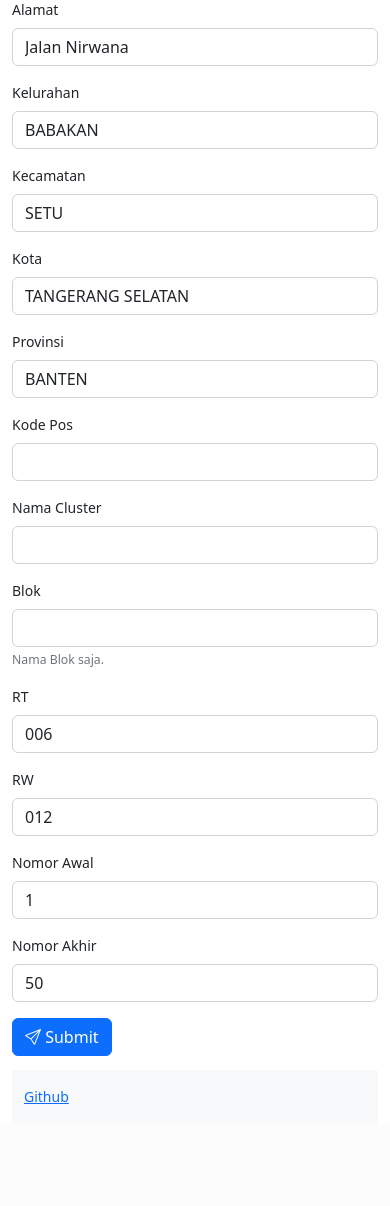
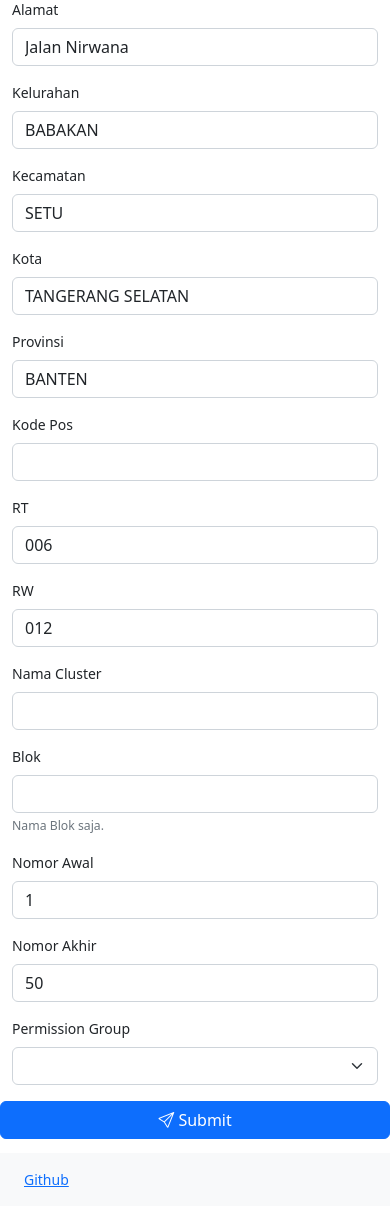
Before and after one commit to robertusnegoro/datawarga, a Django app: page /warga/form-kompleks in a window 390 px wide. Shown: the part 157-1363 px from the top of the page. Before the commit the page ends 1261 px from the top, so only its background shows below. Run offline with Django 4.2, Linux system fonts and the light colour scheme; the visitor is signed in with stand-in values (Sample User, id 1); data that the repository does not hold is empty; parts of the project's set-up code (start-up, migrations or seed data) failed here and were passed over; some libraries are stand-ins or nearby versions.

Commit message:
Bunch update :
- upgrade to django 5.0
- group permission feature
- fix search page
- report warga by age group

```diff
--- a/datawarga/kependudukan/kompleks.py
+++ b/datawarga/kependudukan/kompleks.py
@@ -1,9 +1,9 @@
 from .forms import WargaForm, GenerateKompleksForm
-from .models import Warga, Kompleks
+from .models import Warga, Kompleks, WargaPermissionGroup, UserPermission
 from .utility import helper_finance_year_list
 from datetime import datetime
 from django.conf import settings
-from django.contrib.auth.decorators import login_required
+from django.contrib.auth.decorators import login_required, user_passes_test
 from django.core import serializers
 from django.db.models import Q, Count
 from django.http import HttpResponse, Http404, JsonResponse
@@ -21,9 +21,9 @@ import json
 
 logger = logging.getLogger(__name__)
 
-
-@login_required
+@user_passes_test(lambda u: u.is_superuser)
 def kompleks_form(request):
+    permission_group_data = WargaPermissionGroup.objects.all()
     context = {
         "rt": settings.RUKUNTANGGA,
         "rw": settings.RUKUNWARGA,
@@ -32,7 +32,9 @@ def kompleks_form(request):
         "kelurahan": settings.KELURAHAN,
         "kota": settings.KOTA,
         "provinsi": settings.PROVINSI,
+        "permission_group": permission_group_data
     }
+
     return render(request=request, template_name="form_kompleks.html", context=context)
 
 
@@ -54,6 +56,7 @@ def generate_kompleks(request):
             kota = str(request.POST["kota"])
             provinsi = str(request.POST["provinsi"])
             kode_pos = str(request.POST["kode_pos"])
+            permission_group = int(request.POST["permission_group"])
 
             total_num = finish_num - start_num
 
@@ -81,6 +84,7 @@ def generate_kompleks(request):
                     kota=kota,
                     provinsi=provinsi,
                     kode_pos=kode_pos,
+                    permission_group=WargaPermissionGroup.objects.get(pk=permission_group),
                 )
                 logger.info("%s, %s, %s is saved to db" % (cluster, blok, counter))
                 counter += 1
@@ -116,6 +120,13 @@ class KompleksListView(ListView):
 
     def get_queryset(self):
         queryset = super().get_queryset()
+
+        current_permission_group = UserPermission.objects.get(user=self.request.user)
+        logger.info(current_permission_group.permission_group)
+
+        if str(current_permission_group.permission_group).lower() != 'all':
+            queryset = queryset.filter(permission_group=current_permission_group.permission_group.id)
+
         if "search" in self.request.GET:
             search_keyword = str(self.request.GET["search"])
 
@@ -207,7 +218,7 @@ def detail_kompleks(request, idkompleks):
 
 @login_required
 def warga_rumah(request, idkompleks):
-    data_warga = Warga.objects.filter(kompleks=idkompleks)
+    data_warga = Warga.objects.filter(kompleks=idkompleks).filter(~Q(status_tinggal="PINDAH"))
     total_warga = len(data_warga)
     data = serializers.serialize("json", data_warga)
     response = {"data": json.loads(data), "total": total_warga}
--- a/datawarga/kependudukan/templates/base.html
+++ b/datawarga/kependudukan/templates/base.html
@@ -42,16 +42,25 @@
                             </a>
                         </h6>
                         <ul class="nav flex-column">
+                            {% if request.user.is_superuser %}
                             <li class="nav-item">
                                 <a class="nav-link" href="{% url 'kependudukan:kompleksForm' %}">
                                     <span class="align-text-bottom"></span>
                                     <i class="bi bi-geo"></i> </i> Form Kompleks Rumah
                                 </a>
                             </li>
+                            {% endif %}
                             <li class="nav-item">
                                 <a class="nav-link" href="{% url 'kependudukan:listKompleksView' %}">
                                     <span class="align-text-bottom"></span>
                                     <i class="bi bi-map"></i> </i> Data Kompleks Rumah
+                                </a>
+                            </li>
+                            <li class="nav-item">
+                                {% now "Y" as current_year %}
+                                <a class="nav-link" href="{% url 'kependudukan:pdfReportIuranBulanan' year=current_year %}">
+                                    <span class="align-text-bottom"></span>
+                                    <i class="bi bi-file-earmark-pdf"></i> Summary Iuran Bulanan Per Tahun
                                 </a>
                             </li>
                         </ul>
--- a/datawarga/kependudukan/templates/form_kompleks.html
+++ b/datawarga/kependudukan/templates/form_kompleks.html
@@ -3,9 +3,11 @@
 {% block pagetitle %}  <i class="bi bi-geo"></i> </i> Generate Blok Kompleks Rumah {% endblock %}
 {% block content %}
 {% load crispy_forms_tags %}
+<div class="row">
 <form method="post" enctype="multipart/form-data" id="warga-form" action="{% url 'kependudukan:generateKompleks' %}">
     {% csrf_token %}
-    <div class="col-md-4">
+    <div class="row">
+        <div class="col-md-6">
             <div class="mb-3">
                 <label for="alamat" class="form-label">Alamat</label>
                 <input type="text" class="form-control" id="alamat" name="alamat" maxlength="255" value="{{ alamat }}">
@@ -30,6 +32,17 @@
                 <label for="kode_pos" class="form-label">Kode Pos</label>
                 <input type="text" class="form-control" id="kode_pos" name="kode_pos" maxlength="150">
             </div>
+
+            <div class="mb-3">
+                <label for="rt" class="form-label">RT</label>
+                <input type="text" class="form-control" id="rt" name="rt" maxlength="4" required value="{{ rt }}">
+            </div>
+            <div class="mb-3">
+                <label for="rw" class="form-label">RW</label>
+                <input type="text" class="form-control" id="rw" name="rw" maxlength="4" required value="{{ rw }}">
+            </div>
+        </div>
+        <div class="col-md-6">
             <div class="mb-3">
                 <label for="cluster" class="form-label">Nama Cluster</label>
                 <input type="text" class="form-control" id="cluster" name="cluster" maxlength="150">
@@ -40,14 +53,6 @@
                 <div id="blokHelp" class="form-text">Nama Blok saja.</div>
             </div>
             <div class="mb-3">
-            <label for="rt" class="form-label">RT</label>
-            <input type="text" class="form-control" id="rt" name="rt" maxlength="4" required value="{{ rt }}">
-        </div>
-        <div class="mb-3">
-            <label for="rw" class="form-label">RW</label>
-            <input type="text" class="form-control" id="rw" name="rw" maxlength="4" required value="{{ rw }}">
-        </div>
-        <div class="mb-3">
                 <label for="start_num" class="form-label">Nomor Awal</label>
                 <input type="number" class="form-control" id="start_num" name="start_num" maxlength="3" required value="1">
             </div>
@@ -55,9 +60,18 @@
                 <label for="finish_num" class="form-label">Nomor Akhir</label>
                 <input type="number" class="form-control" id="finish_num" name="finish_num" maxlength="3" required value="50">
             </div>
+            <div class="mb-3">
+                <label for="permission_group" class="form-label">Permission Group</label>
+                <select class="form-select" aria-label="Pilih Permission Group" id="permission_group" name="permission_group">
+                    {% for pg in permission_group %}
+                    <option value="{{ pg.id }}">{{ pg.group_name }}</option>
+                    {% endfor %}
+                </select>
+
+            </div>
+        </div>
         <button type="submit" class="btn btn-primary"><i class="bi bi-send"></i> Submit</button>
     </div>
-
 </form>
 
 
--- a/datawarga/kependudukan/urls.py
+++ b/datawarga/kependudukan/urls.py
@@ -1,6 +1,7 @@
 from django.urls import path, re_path
 from . import utility, kompleks, warga, iuran, iuran_public
 from django.conf import settings
+from datetime import datetime
 
 app_name = "kependudukan"
 
--- a/requirements.txt
+++ b/requirements.txt
@@ -1,10 +1,10 @@
-asgiref==3.6.0
+asgiref==3.7.0
 black==22.12.0
 Brotli==1.0.9
 cffi==1.15.1
 click==8.1.3
 cssselect2==0.7.0
-Django==4.1.4
+Django==5.0
 django-crispy-forms==1.14.0
 fonttools==4.38.0
 gunicorn==20.1.0
@@ -29,3 +29,4 @@ google-api-python-client
 google-auth
 google-auth-httplib2
 google-auth-oauthlib
+python-telegram-bot
```
Also changed, not shown: datawarga/kependudukan/admin.py (+18 -1 lines), datawarga/kependudukan/models.py (+16 -4 lines), datawarga/kependudukan/templates/form_list_warga_report.html (+12 -0 lines), datawarga/kependudukan/templates/list_warga_view.html (+4 -4 lines), datawarga/kependudukan/utility.py (+5 -5 lines), datawarga/kependudukan/warga.py (+21 -4 lines), datawarga/kependudukan/migrations/0025_wargapermissiongroup_userpermission_and_more.py (added). Lines whose indentation alone changed are shown as unchanged.
